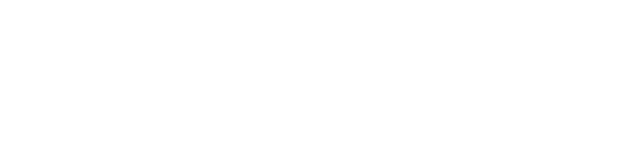
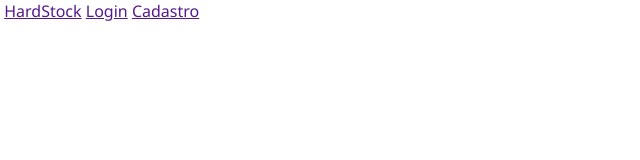
Before and after one commit to Grupo10-HardStock/HardStock, a plain HTML site: page SiteInstitucional/SiteInst.html in a window 1280 px wide. Shown: the whole page, without its empty margins (0-640 px from the left). Drawn offline with Linux system fonts and the light colour scheme.

Commit message:
Início do header do site institucional

```diff
--- a/SiteInstitucional/SiteInst.html
+++ b/SiteInstitucional/SiteInst.html
@@ -4,8 +4,15 @@
     <meta charset="UTF-8">
     <meta name="viewport" content="width=device-width, initial-scale=1.0">
     <title>Document</title>
+
+    <link rel="stylesheet" href="StyleSite.css">
 </head>
 <body>
-
+    <div id="nav">
+        <img src="" alt="">
+        <a href="">HardStock</a>
+        <a href="">Login</a>
+        <a href="">Cadastro</a>
+    </div>
 </body>
 </html>
--- a/SiteInstitucional/StyleSite.css
+++ b/SiteInstitucional/StyleSite.css
@@ -0,0 +1,10 @@
+* {
+    margin: 0;
+    padding: 0;
+    box-sizing: border-box;
+    font-family: 'Bangers', 'Segoe UI', sans-serif
+}
+
+#nav{
+
+}
```
